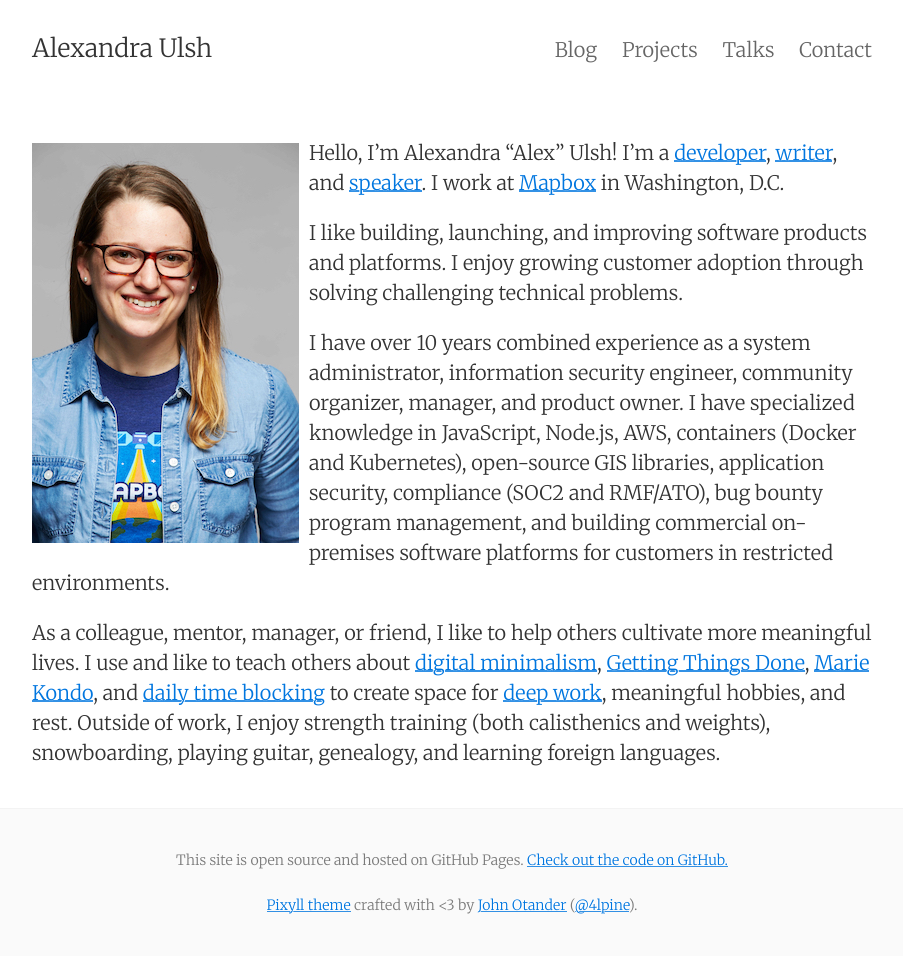
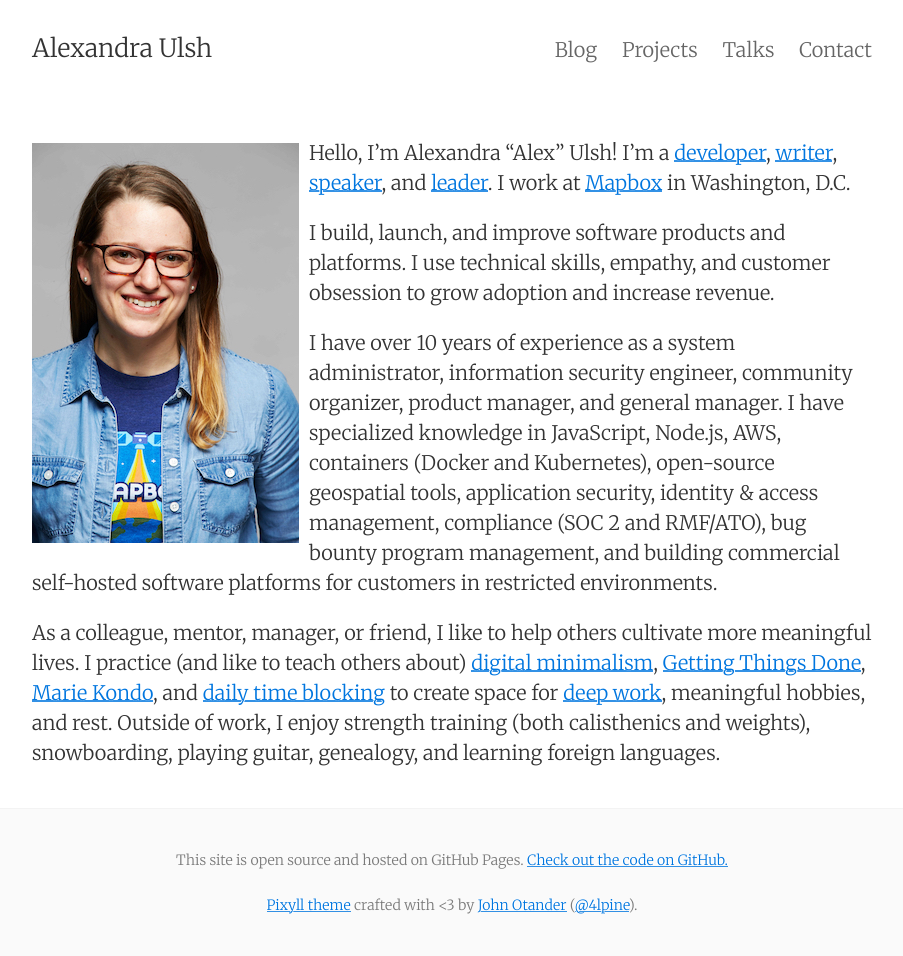
Before and after one commit to alulsh/alulsh.github.io, a Jekyll site: the page built from index.md, in a window 1280 px wide. Shown: the whole page, without its empty margins (188-1091 px from the left). Built offline with Jekyll 4.4.1, drawn with Linux system fonts in a browser that asks for light colours.

Commit message:
Copy updates to landing page

```diff
--- a/index.md
+++ b/index.md
@@ -2,10 +2,10 @@
 layout: page
 ---
 
-<img src="images/oreilly.jpg" class="profile-picture" /> Hello, I'm Alexandra "Alex" Ulsh! I'm a [developer](/projects), [writer](/blog), and [speaker](/talks). I work at [Mapbox](https://www.mapbox.com/) in Washington, D.C.
+<img src="images/oreilly.jpg" class="profile-picture" /> Hello, I'm Alexandra "Alex" Ulsh! I'm a [developer](/projects), [writer](/blog), [speaker](/talks), and [leader](https://www.linkedin.com/in/alexandraulsh/). I work at [Mapbox](https://www.mapbox.com/) in Washington, D.C.
 
-I like building, launching, and improving software products and platforms. I enjoy growing customer adoption through solving challenging technical problems.
+I build, launch, and improve software products and platforms. I use technical skills, empathy, and customer obsession to grow adoption and increase revenue.
 
-I have over 10 years combined experience as a system administrator, information security engineer, community organizer, manager, and product owner. I have specialized knowledge in JavaScript, Node.js, AWS, containers (Docker and Kubernetes), open-source GIS libraries, application security, compliance (SOC2 and RMF/ATO), bug bounty program management, and building commercial on-premises software platforms for customers in restricted environments.
+I have over 10 years of experience as a system administrator, information security engineer, community organizer, product manager, and general manager. I have specialized knowledge in JavaScript, Node.js, AWS, containers (Docker and Kubernetes), open-source geospatial tools, application security, identity & access management, compliance (SOC 2 and RMF/ATO), bug bounty program management, and building commercial self-hosted software platforms for customers in restricted environments.
 
-As a colleague, mentor, manager, or friend, I like to help others cultivate more meaningful lives. I use and like to teach others about [digital minimalism](https://www.wbur.org/hereandnow/2019/02/07/digital-minimalism-phone-social-media-addiction), [Getting Things Done](https://hamberg.no/gtd), [Marie Kondo](https://hbr.org/2020/05/lifes-work-an-interview-with-marie-kondo), and [daily time blocking](https://www.calnewport.com/blog/2013/12/21/deep-habits-the-importance-of-planning-every-minute-of-your-work-day/) to create space for [deep work](https://mindful.technology/deep-work-cal-newport/), meaningful hobbies, and rest. Outside of work, I enjoy strength training (both calisthenics and weights), snowboarding, playing guitar, genealogy, and learning foreign languages.
+As a colleague, mentor, manager, or friend, I like to help others cultivate more meaningful lives. I practice (and like to teach others about) [digital minimalism](https://www.wbur.org/hereandnow/2019/02/07/digital-minimalism-phone-social-media-addiction), [Getting Things Done](https://hamberg.no/gtd), [Marie Kondo](https://hbr.org/2020/05/lifes-work-an-interview-with-marie-kondo), and [daily time blocking](https://www.calnewport.com/blog/2013/12/21/deep-habits-the-importance-of-planning-every-minute-of-your-work-day/) to create space for [deep work](https://mindful.technology/deep-work-cal-newport/), meaningful hobbies, and rest. Outside of work, I enjoy strength training (both calisthenics and weights), snowboarding, playing guitar, genealogy, and learning foreign languages.
```
